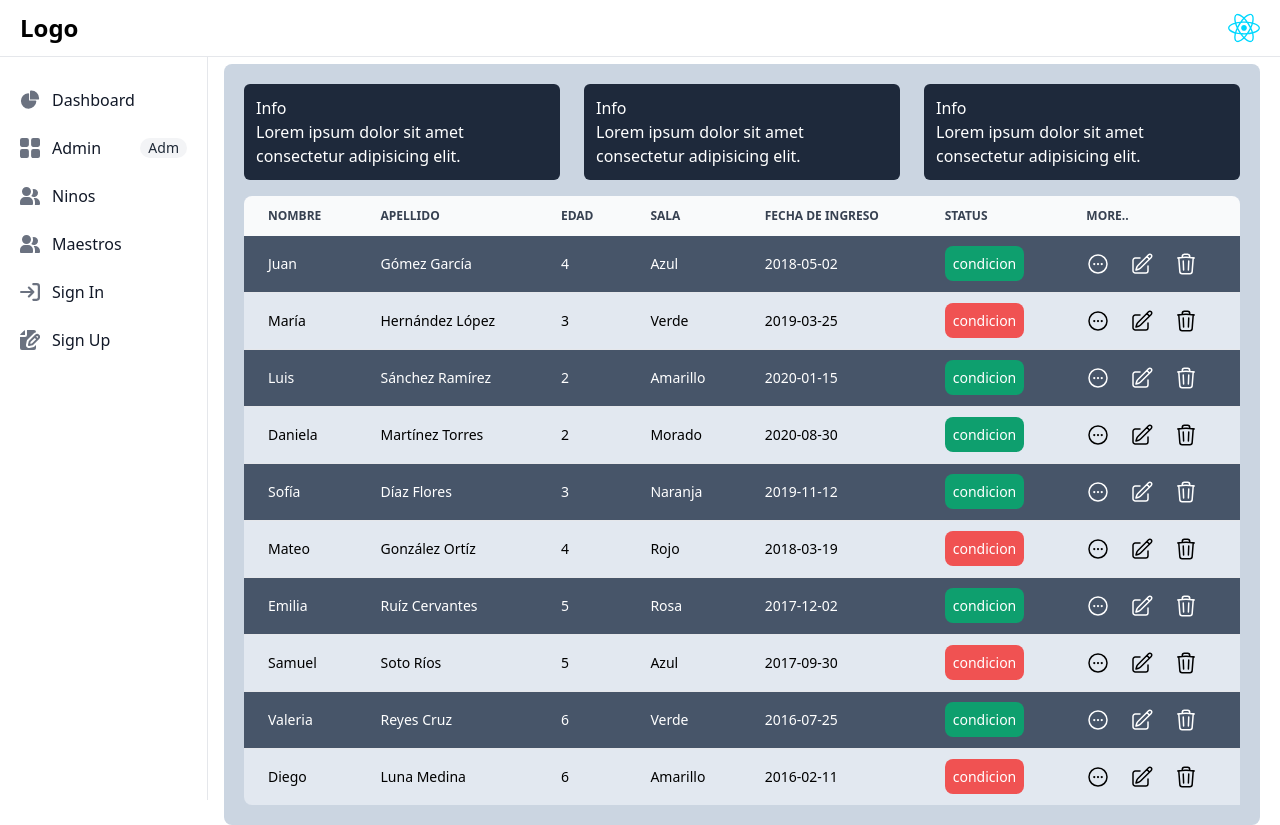
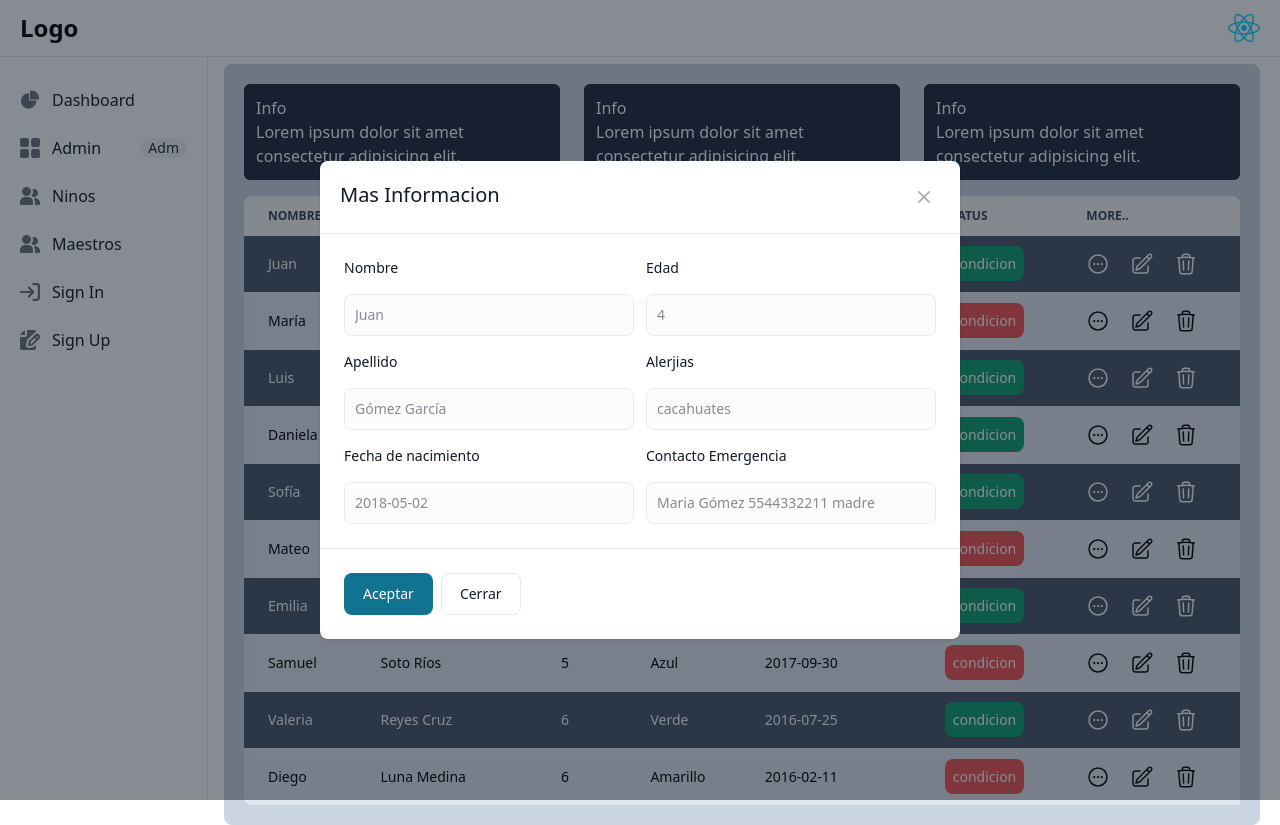
Before and after one commit to wolfsoul01/Frontend-Guarder-a-, a React (Vite) app: page /dashbord in a window 1280 px wide. Both pictures are taken after a click on the button 1098 px from the left and 264 px from the top of the page. Built offline with nearby package versions, Linux system fonts and the light colour scheme.

Commit message:
Crate modela interaction in dash kids

```diff
--- a/src/components/Dasbord/Kids/ChildrentDash.jsx
+++ b/src/components/Dasbord/Kids/ChildrentDash.jsx
@@ -1,5 +1,7 @@
 import { Table } from 'flowbite-react'
 import { Delet, Edit, More } from '../../Icons'
+import DefaultModal from './Modal'
+import { useState } from 'react'
 
 const info = [
   {
@@ -163,8 +165,19 @@ const info = [
   }
 ]
 export function ChildrentDash () {
+  const [openModal, setopenModal] = useState(false)
+
+  const [selectKid, setKid] = useState()
+
   return (
     <section className=' overflow-x-auto mt-4'>
+      {openModal && (
+        <DefaultModal
+          handleModal={() => setopenModal(false)}
+          selectKid={selectKid}
+          openModal={openModal}
+        />
+      )}
       <Table className=''>
         <Table.Head>
           <Table.HeadCell>Nombre</Table.HeadCell>
@@ -201,7 +214,13 @@ export function ChildrentDash () {
                   </span>
                 </Table.Cell>
                 <Table.Cell className='flex gap-5'>
-                  <button className='cursor-pointer'>
+                  <button
+                    className='cursor-pointer'
+                    onClick={() => {
+                      setKid(kid)
+                      setopenModal(true)
+                    }}
+                  >
                     <More />
                   </button>
                   <button className='cursor-pointer'>
--- /dev/null
+++ b/src/components/Dasbord/Kids/Modal.jsx
@@ -0,0 +1,85 @@
+import { Button, Modal } from 'flowbite-react'
+
+import { Label, TextInput } from 'flowbite-react'
+
+// eslint-disable-next-line react/prop-types
+export default function DefaultModal ({ openModal, handleModal, selectKid }) {
+
+    // eslint-disable-next-line react/prop-types
+    const {nombre,apellidos,fechaNacimiento,edad,alergias,contactoEmergencia}= selectKid
+
+    const sos= Object.values(contactoEmergencia).join(' ')
+  return (
+    <>
+      <Modal show={openModal} onClose={handleModal}>
+        <Modal.Header>Mas Informacion </Modal.Header>
+        <Modal.Body className='grid grid-cols-2 gap-x-3'>
+          <div className='flex max-w-md flex-col gap-4'>
+            <Label htmlFor='disabledInput1'>Nombre</Label>
+            <TextInput
+              disabled
+              id='disabledInput1'
+              placeholder='Disabled input'
+              type='text'
+              value={nombre}
+            />
+            <Label htmlFor='disabledInput2'>Apellido</Label>
+            <TextInput
+              disabled
+              id='disabledInput2'
+              placeholder='Disabled readonly input'
+              readOnly
+              type='text'
+              value={apellidos}
+            />
+            <Label htmlFor='disabledInput2'>Fecha de nacimiento </Label>
+            <TextInput
+              disabled
+              id='disabledInput2'
+              placeholder='Disabled readonly input'
+              readOnly
+              type='text'
+              value={fechaNacimiento}
+            />
+          </div>
+          <div className='flex max-w-md flex-col gap-4'>
+          <Label htmlFor='disabledInput2'>Edad</Label>
+            <TextInput
+              disabled
+              id='disabledInput2'
+              placeholder='Disabled readonly input'
+              readOnly
+              type='text'
+              value={edad}
+            />
+          <Label htmlFor='disabledInput2'>Alerjias</Label>
+            <TextInput
+              disabled
+              id='disabledInput2'
+              placeholder='Disabled readonly input'
+              readOnly
+              type='text'
+              // eslint-disable-next-line react/prop-types
+              value={alergias.join(' ')}
+            />
+          <Label htmlFor='disabledInput2'>Contacto Emergencia </Label>
+            <TextInput
+              disabled
+              id='disabledInput2'
+              placeholder='Disabled readonly input'
+              readOnly
+              type='text'
+              value={sos}
+            />
+          </div>
+        </Modal.Body>
+        <Modal.Footer>
+          <Button onClick={handleModal}>Aceptar </Button>
+          <Button color='gray' onClick={handleModal}>
+            Cerrar
+          </Button>
+        </Modal.Footer>
+      </Modal>
+    </>
+  )
+}
```
